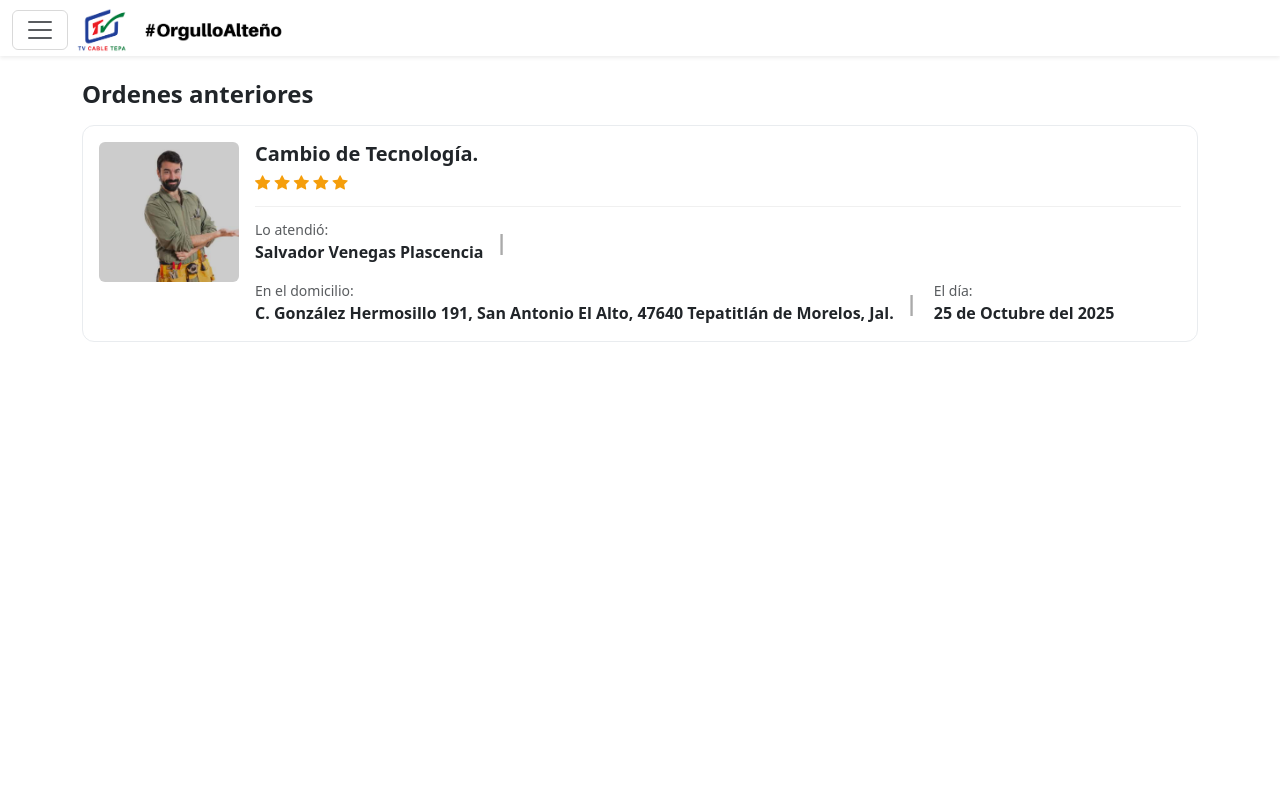
After one commit to Juankjos/mapaclienetweb, a PHP site: page /ordenes_servicio.php in a window 1280 px wide. The commit adds this page. Run offline with PHP 8.4, Linux system fonts and the light colour scheme.

Commit message:
Order, front done

```diff
--- a/mapa1/evaluation.php
+++ b/mapa1/evaluation.php
@@ -90,7 +90,7 @@
                 </div>
             </div>
 
-            <h5 class="mb-3 fw-bold text-dark">¿Cómo fue tu experiencia con Servando?</h5>
+            <h5 class="mb-3 fw-bold text-dark">¿Cómo fue tu experiencia con Salvador?</h5>
 
             <!-- Rating: 5 estrellas -->
             <fieldset class="rating-stars mb-3" aria-labelledby="rating-label" role="radiogroup">
--- a/mapa1/mapa.php
+++ b/mapa1/mapa.php
@@ -144,7 +144,7 @@
             <div class="tec-card d-flex align-items-center justify-content-between gap-3">
                 <div class="flex-grow-1">
                 <!-- Solo nombre y solo número (opcional: elimina la frase) -->
-                <div id="tec-name" class="tec-name">Salvador Enríque Bustamante</div>
+                <div id="tec-name" class="tec-name">Salvador Venegas Plascencia</div>
                 <div id="tec-num" class="tec-number">Contáctate al número 378 711 4606</div>
                 </div>
 
@@ -192,7 +192,7 @@
                 <i class="bi bi-tools servicio-icon"></i>
                 <div>
                 <div class="servicio-label">Técnico</div>
-                <div class="servicio-value">Salvador Enríque Bustamante</div>
+                <div class="servicio-value">Salvador Venegas Plascencia</div>
                 </div>
             </div>
 
--- /dev/null
+++ b/mapa1/ordenes_servicio.php
@@ -0,0 +1,121 @@
+<!doctype html>
+<html lang="es" data-bs-theme="light">
+<head>
+    <meta charset="utf-8" />
+    <meta name="viewport" content="width=device-width, initial-scale=1" />
+    <title>Ordenes de Servicio</title>
+
+    <!-- Bootstrap 5.3 CSS + Icons -->
+    <link href="https://cdn.jsdelivr.net/npm/bootstrap-icons@1.11.3/font/bootstrap-icons.min.css" rel="stylesheet">
+    <link rel="stylesheet" href="styles/map/navbar.css" />
+    <link rel="stylesheet" href="styles/map/root.css" />
+    <link rel="stylesheet" href="styles/map/offcanvas.css" />
+    <link rel="stylesheet" href="styles/ordenes/ordenes.css" />
+
+    <link href="https://cdn.jsdelivr.net/npm/bootstrap@5.3.3/dist/css/bootstrap.min.css" rel="stylesheet"
+        integrity="sha384-QWTKZyjpPEjISv5WaRU9OFeRpok6YctnYmDr5pNlyT2bRjXh0JMhjY6hW+ALEwIH" crossorigin="anonymous">
+    <link rel="stylesheet" href="https://cdn.jsdelivr.net/npm/bootstrap-icons@1.11.3/font/bootstrap-icons.min.css">
+</head>
+<body>
+
+    <nav class="navbar navbar-light bg-white shadow-sm app-navbar fixed-top" aria-label="Barra de navegación">
+        <div class="container-fluid">
+        <div class="d-flex align-items-center gap-2">
+            <!-- Botón hamburguesa que abre el menú lateral -->
+            <button class="navbar-toggler" type="button"
+                    data-bs-toggle="offcanvas"
+                    data-bs-target="#menuLateral"
+                    aria-controls="menuLateral"
+                    aria-label="Abrir menú">
+            <span class="navbar-toggler-icon"></span>
+            </button>
+            <img src="icon/icono.png" class="nav-tech-icon" alt="Logo" />
+            <img src="icon/iconopride.png" id="iconopride" alt="Variación de logo" />
+        </div>
+        </div>
+    </nav>
+
+        <div class="offcanvas offcanvas-start" tabindex="-1" id="menuLateral" aria-labelledby="menuLateralLabel">
+        <div class="offcanvas-body">
+        <!-- PERFIL -->
+        <div class="d-flex align-items-center gap-3 mb-3">
+            <div class="rounded-circle bg-light border" style="width:48px;height:48px; display:flex;align-items:center;justify-content:center;">
+            <i class="bi bi-person fs-4 text-secondary"></i>
+            </div>
+            <div>
+            <div class="fw-semibold">Juan Carlos G. Medina</div>
+            <a href="#" id="admin-cuenta" class="text-decoration-none small">Administrar cuenta</a>
+            </div>
+        </div>
+
+        <!-- NUEVO MENÚ SIMPLE -->
+        <div class="menu-simple d-flex flex-column gap-2 mt-3">
+            <button type="button" class="menu-btn">
+                <i class="bi bi-file-earmark-bar-graph-fill me-2"></i>
+                Órdenes de Servicio
+            </button>
+            <button type="button" class="menu-btn">
+                <i class="bi bi-person-raised-hand me-2"></i>
+                Contacto a Soporte
+            </button>
+        </div>
+
+        </div>
+        <div class="offcanvas-footer mt-auto">
+        <button type="button" class="btn-logout">
+            <i class="bi bi-box-arrow-right me-2"></i>
+            Cerrar Sesión
+        </button>
+    </div>
+    </div>
+
+    <main class="container my-4">
+        <h4 class="orders-title mb-3">Ordenes anteriores</h4>
+
+        <article class="order-card p-3">
+        <div class="row g-3">
+            <div class="col-12 col-sm-auto">
+            <img src="images/tecnico.png"
+                class="image-thumb rounded" alt="Imagen referencia">
+            </div>
+
+            <div class="col">
+            <div class="d-flex align-items-start justify-content-between flex-wrap gap-2">
+                <div>
+                <h2 class="h5 mb-1 d-block text-decoration-none text-dark fw-semibold">Cambio de Tecnología.</h2>
+                <div class="rating">
+                    <i class="bi bi-star-fill" aria-hidden="true"></i>
+                    <i class="bi bi-star-fill" aria-hidden="true"></i>
+                    <i class="bi bi-star-fill" aria-hidden="true"></i>
+                    <i class="bi bi-star-fill" aria-hidden="true"></i>
+                    <i class="bi bi-star-fill" aria-hidden="true"></i>
+                </div>
+                </div>
+            </div>
+
+            <div class="item-row">
+                <div class="d-flex align-items-start flex-wrap info-group">
+                    <div class="info-block">
+                        <div class="small text-muted">Lo atendió:</div>
+                        <div class="fw-semibold">Salvador Venegas Plascencia</div>
+                    </div>
+                    <div class="info-block">
+                        <div class="small text-muted">En el domicilio:</div>
+                        <div class="fw-semibold">
+                            C. González Hermosillo 191, San Antonio El Alto, 47640 Tepatitlán de Morelos, Jal.
+                        </div>
+                    </div>
+                    <div class="info-block">
+                        <div class="small text-muted">El día:</div>
+                        <div class="fw-semibold">25 de Octubre del 2025</div>
+                    </div>
+                </div>
+            </div>
+
+        </div>
+        </article>
+
+    </main>
+    <script src="https://cdn.jsdelivr.net/npm/bootstrap@5.3.3/dist/js/bootstrap.bundle.min.js"></script>
+</body>
+</html>
--- /dev/null
+++ b/mapa1/styles/ordenes/ordenes.css
@@ -0,0 +1,53 @@
+.orders-title {
+    font-weight:700;
+}
+
+.order-card {
+    border:1px solid #e9ecef;
+    border-radius:12px;
+    overflow:hidden;
+    background:#fff;
+}
+
+.image-thumb {
+    width: 140px;
+    height: 140px;
+    object-fit: cover;
+}
+
+@media (max-width: 576px){
+.image-thumb { width:100%; height:160px; }
+}
+
+.rating i {
+    font-size: .95rem;
+    color:#f59e0b;
+}
+
+.item-row {
+    border-top:1px solid #f0f0f0;
+    padding-top:.75rem; margin-top:.75rem;
+}
+
+.info-group {
+    display: flex;
+    gap: 1rem;
+    flex-wrap: wrap;
+}
+
+.info-block {
+    position: relative;
+    padding-right: 1.5rem;
+}
+
+/* Agrega un separador '|' entre bloques, menos en el último */
+.info-block:not(:last-child)::after {
+    content: "|";
+    position: absolute;
+    right: 0;
+    top: 50%;
+    transform: translateY(-50%);
+    color: #aaa;
+    font-weight: 600;
+    font-size: 22px;
+}
```
Also changed, not shown: mapa1/images/tecnico.png (added), mapa1/images/tecnico2.jpg (added).
